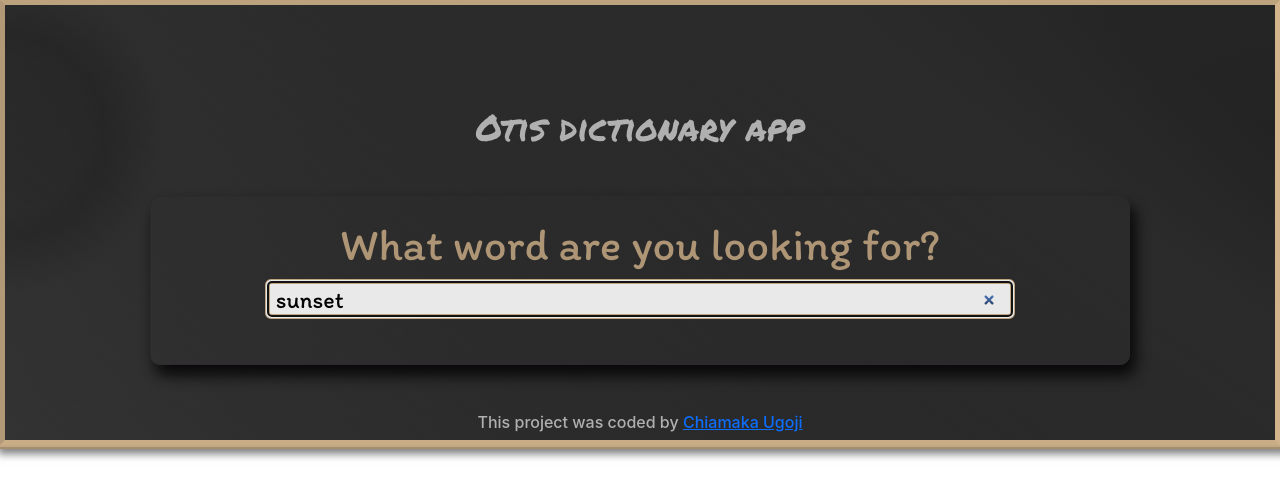
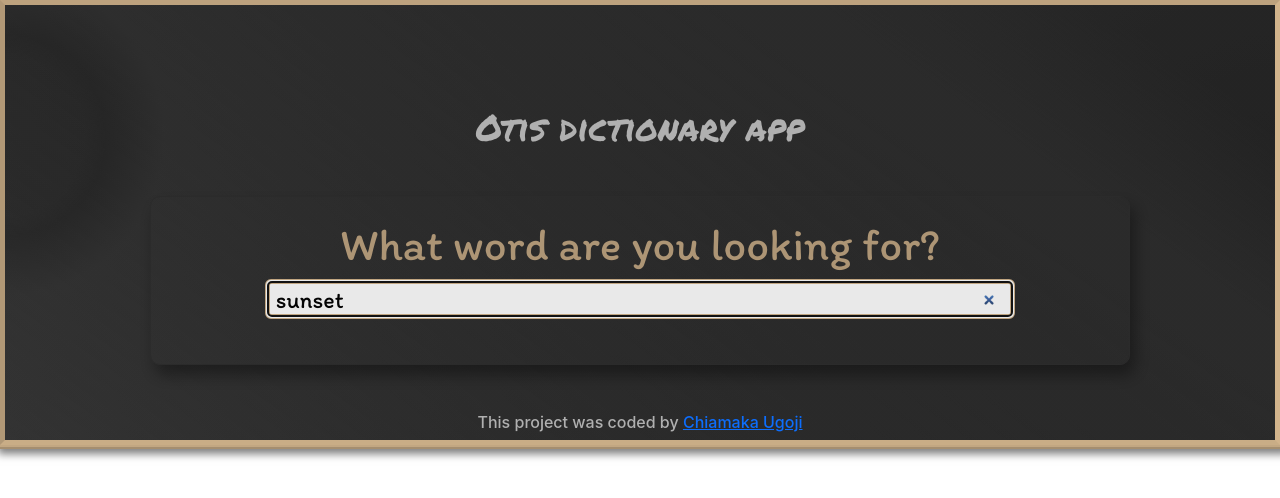
Before and after one commit to Chiamaka007/dictionary-app, a React (Create React App) app: page / in a window 1280 px wide. Shown: the top 498 px of the page. Built offline with nearby package versions, Linux system fonts and the light colour scheme; no server answers.

Commit message:
reduced box shadow

```diff
--- a/src/Dictionary.css
+++ b/src/Dictionary.css
@@ -11,7 +11,7 @@
     padding: 20px;
     margin: 20px;
     border: 1px solid #2C2C2C;
-    box-shadow: 5px 10px 15px rgb(5 3 5 / 100%);
+    box-shadow: 5px 10px 15px rgb(5 3 5 / 40%);
     border-radius: 10px;
 }
 .Dictionary input {
```
